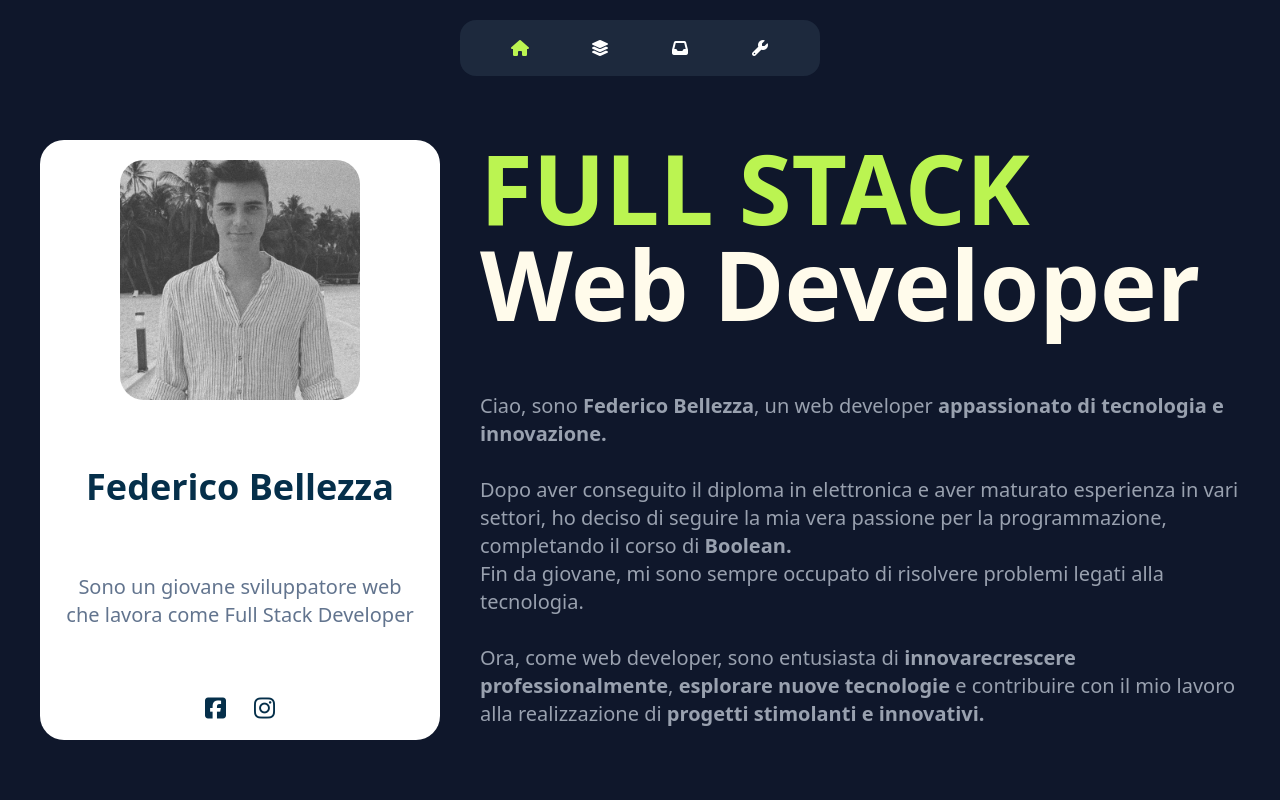
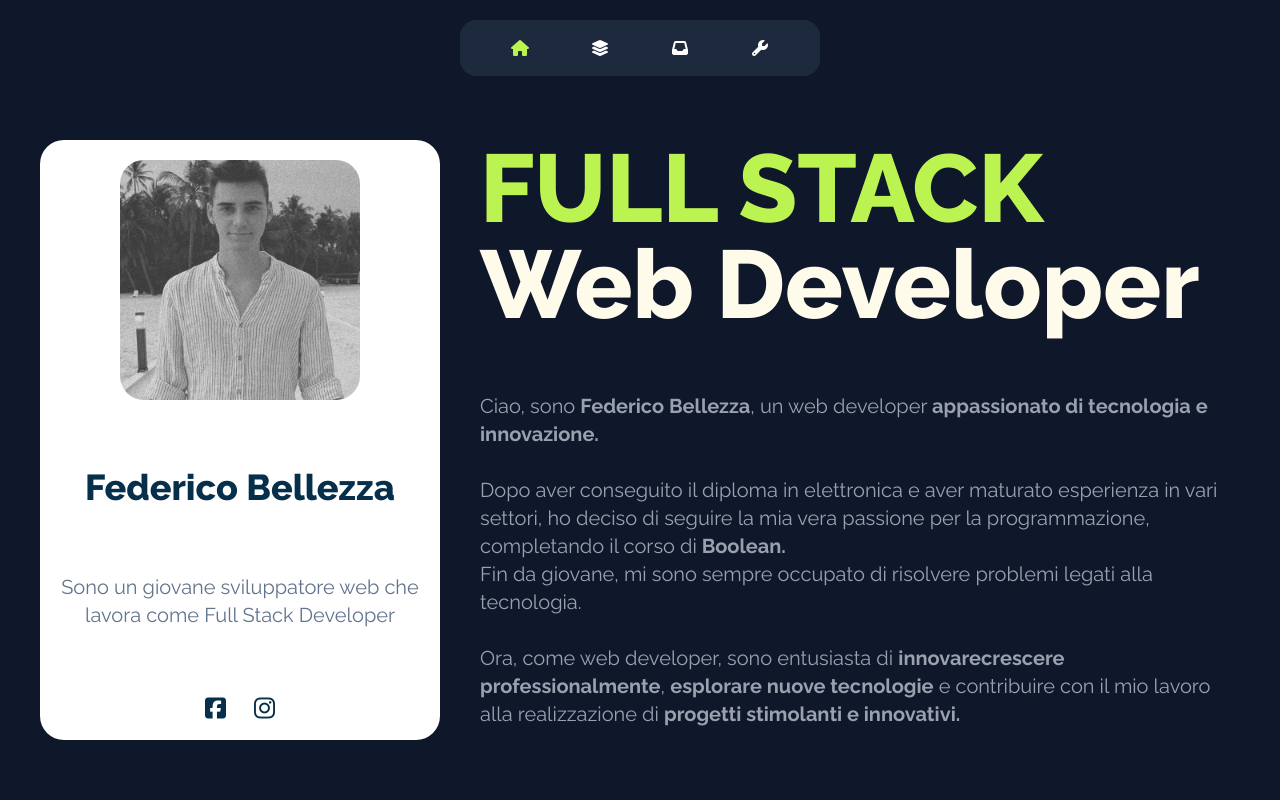
Before and after one commit to FedericoBellezza/Portfolio, a React (Vite) app: page / in a window 1280 px wide. Shown: the top 800 px of the page. Built offline with nearby package versions, Linux system fonts and the light colour scheme.

Commit message:
change font

```diff
--- a/src/assets/css/index.css
+++ b/src/assets/css/index.css
@@ -1,4 +1,8 @@
 @import "tailwindcss";
+
+* {
+  font-family: "Raleway", sans-serif;
+}
 
 body {
   overflow-x: hidden;
```
